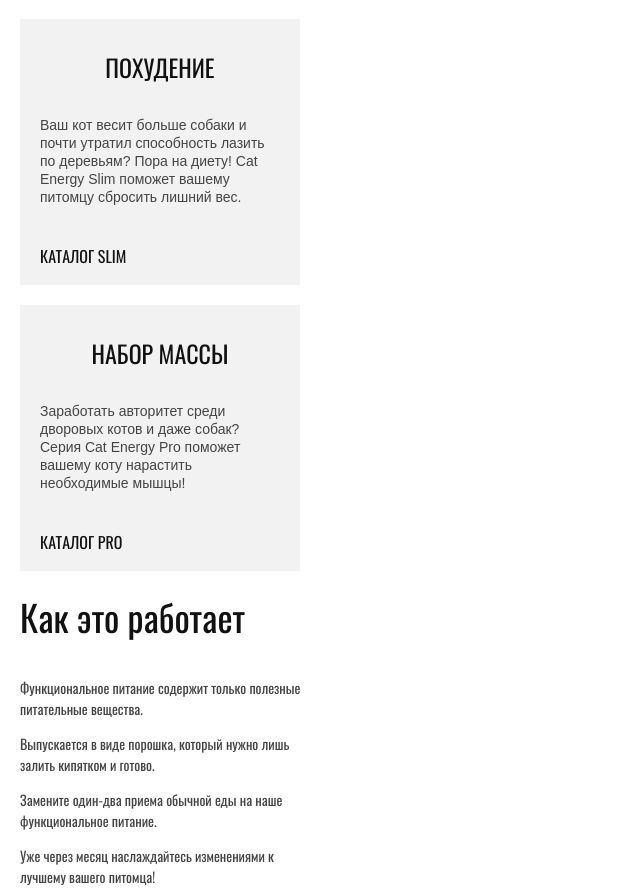
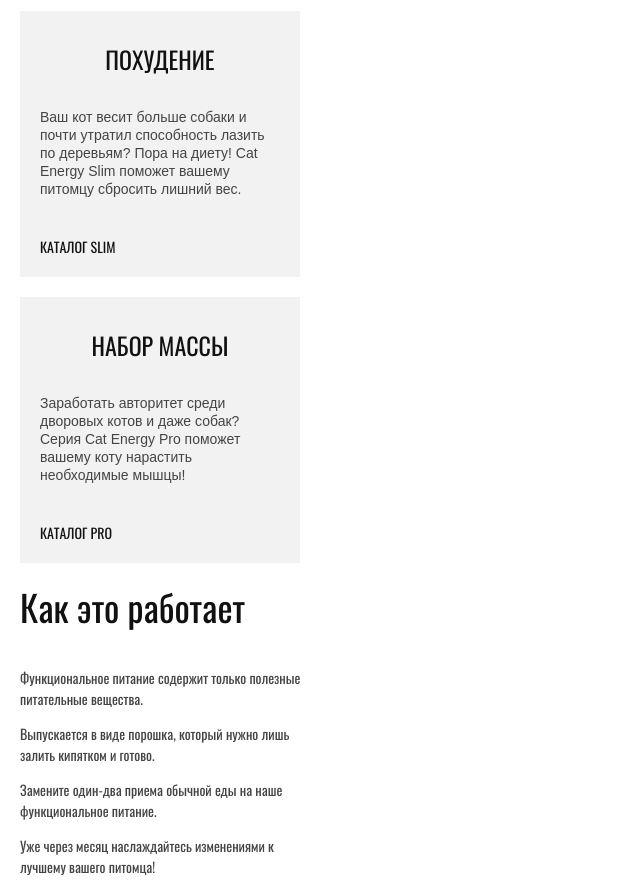
Before and after one commit to nstsvs/Cat-energy, a website: page source/index.html in a window 1280 px wide. Shown: the part 737-1627 px from the top of the page, without its empty margins (0-640 px from the left). Drawn offline with nearby package versions, Linux system fonts and the light colour scheme; files that its build step writes are made by us from their sources.

Commit message:
Внесение правок

```diff
--- /dev/null
+++ b/source/sass/blocks/main-nav.scss
@@ -0,0 +1,3 @@
+.main-nav {
+  padding-top: 0;
+}
--- a/source/sass/blocks/burger.scss
+++ b/source/sass/blocks/site-list.scss
@@ -21,7 +21,3 @@
   margin-bottom: 20px;
   margin-top: 42px;
 }
-
-.main-nav {
-  padding-top: 0;
-}
--- a/source/sass/global/fonts.scss
+++ b/source/sass/global/fonts.scss
@@ -2,12 +2,12 @@
   font-family: "Oswald";
   font-style: normal;
   font-weight: 500;
-  src: local("Oswald") url("../fonts/oswaldmedium.woff") format("woff"), url("../fonts/oswaldmedium.woff2") format("woff2");
+  src: url("../fonts/oswaldmedium.woff2") format("woff2"), url("../fonts/oswaldmedium.woff") format("woff");
 }
 
 @font-face {
   font-family: "Oswald";
   font-style: normal;
   font-weight: 400;
-  src: local("Oswald") url("../fonts/oswaldregular.woff") format("woff"), url("../fonts/oswaldregular.woff2") format("woff2");
+  src: url("../fonts/oswaldregular.woff2") format("woff2"), url("../fonts/oswaldregular.woff") format("woff");
 }
--- a/source/sass/global/global.scss
+++ b/source/sass/global/global.scss
@@ -2,8 +2,8 @@
   margin: 0;
   padding: 0;
 
-  font-family: "Oswald", "Arial";
-  font-size: 16px;
+  font-family: "Oswald", "Arial", sans-serif;
+  font-size: 14px;
   font-weight: 400;
 
   background-color: #ffffff;
--- a/source/sass/style.scss
+++ b/source/sass/style.scss
@@ -3,8 +3,9 @@
 @import "blocks/header.scss";
 @import "blocks/slogan.scss";
 @import "blocks/programs.scss";
-@import "blocks/burger.scss";
+@import "blocks/site-list.scss";
 @import "blocks/about.scss";
 @import "blocks/products.scss";
 @import "global/container.scss";
 @import "global/global.scss";
+@import "blocks/main-nav.scss";
```
